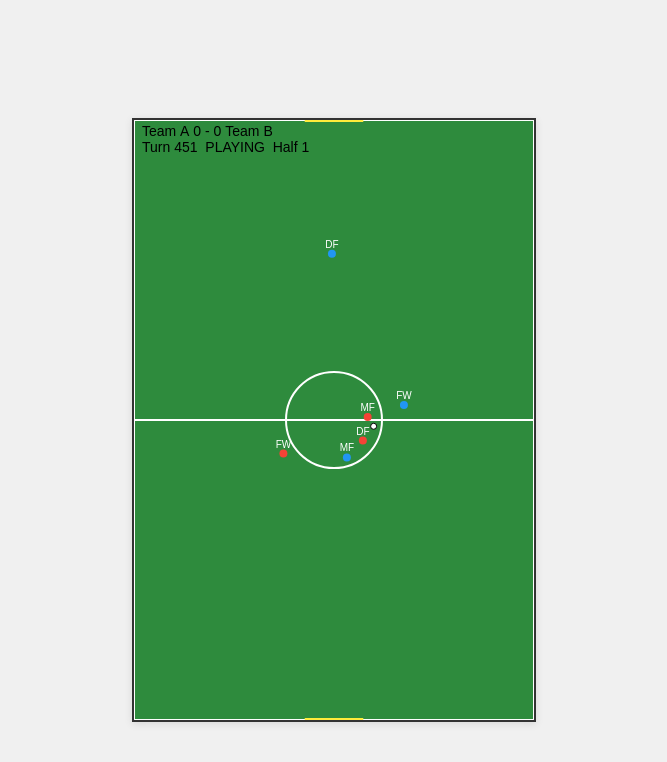
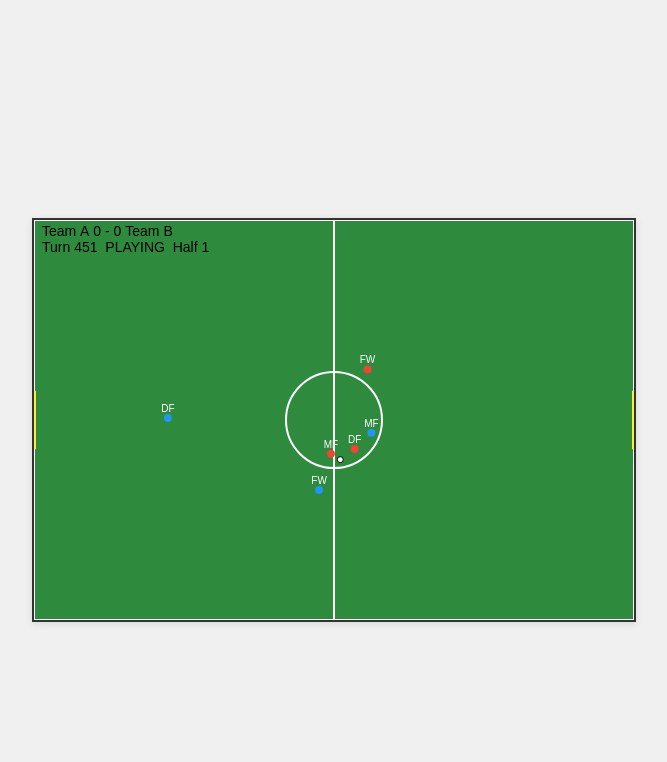
Before and after one commit to tome-beta/Agent_Football, a website built with Vite: page index.html in a window 1280 px wide. Shown: the whole page, without its empty margins (306-973 px from the left). Built offline with nearby package versions, Linux system fonts and the light colour scheme.

Commit message:
Render the pitch landscape with goals on the left/right
Game logic keeps its portrait coordinate system (y = goal-line
direction) unchanged; only CanvasRenderer's game-to-canvas mapping
swaps x/y so the pitch displays sideways (600x400 instead of 400x600),
matching how the user wants to view it in the browser.

```diff
--- a/index.html
+++ b/index.html
@@ -24,8 +24,9 @@
   </style>
 </head>
 <body>
-  <!-- 論理サイズ 50m x 75m のピッチを 8px/m で描画する想定 -->
-  <canvas id="game" width="400" height="600"></canvas>
+  <!-- 論理サイズ 75m(横) x 50m(縦) のピッチ（ゴールが左右）を 8px/m で描画する想定。
+       実際のサイズは CanvasRenderer.init() が GameConfig から設定し直す。 -->
+  <canvas id="game" width="600" height="400"></canvas>
   <script type="module" src="/src/main.ts"></script>
 </body>
 </html>
--- a/src/renderer/canvasRenderer.ts
+++ b/src/renderer/canvasRenderer.ts
@@ -1,7 +1,7 @@
 import type { Renderer, GameConfig, Player, Ball, GameState, Vec2 } from "../types";
 import { currentScore } from "../game/match";
 
-/** 論理サイズ(m)をピクセルへ変換する係数。index.html の canvas サイズ(400x600)と対応する。 */
+/** 論理サイズ(m)をピクセルへ変換する係数。index.html の canvas サイズ(600x400)と対応する。 */
 const SCALE = 8;
 
 const TEAM_COLOR: Record<"A" | "B", string> = {
@@ -24,17 +24,22 @@ export class CanvasRenderer implements Renderer {
     this.config = config;
   }
 
-  /** ゲーム座標（原点中央・y はゴールライン方向）をキャンバス座標（原点左上）へ変換する。 */
+  /**
+   * ゲーム座標（原点中央・y はゴールライン方向）をキャンバス座標（原点左上）へ変換する。
+   *
+   * ゲーム座標系自体は縦向き（y方向にゴール）のままだが、画面表示は横向き
+   * （ゴールが左右）にしたいので、ここで x/y を入れ替えて描画する。
+   */
   private toCanvas(pos: Vec2): Vec2 {
     return {
-      x: this.canvas.width / 2 + pos.x * SCALE,
-      y: this.canvas.height / 2 + pos.y * SCALE,
+      x: this.canvas.width / 2 + pos.y * SCALE,
+      y: this.canvas.height / 2 + pos.x * SCALE,
     };
   }
 
   init(): void {
-    this.canvas.width = this.config.pitch.width * SCALE;
-    this.canvas.height = this.config.pitch.length * SCALE;
+    this.canvas.width = this.config.pitch.length * SCALE;
+    this.canvas.height = this.config.pitch.width * SCALE;
   }
 
   clear(): void {
@@ -48,31 +53,31 @@ export class CanvasRenderer implements Renderer {
     ctx.fillRect(0, 0, canvas.width, canvas.height);
 
     const topLeft = this.toCanvas({ x: -config.pitch.width / 2, y: -config.pitch.length / 2 });
-    const w = config.pitch.width * SCALE;
-    const h = config.pitch.length * SCALE;
+    const w = config.pitch.length * SCALE;
+    const h = config.pitch.width * SCALE;
 
     ctx.strokeStyle = "#ffffff";
     ctx.lineWidth = 2;
     ctx.strokeRect(topLeft.x, topLeft.y, w, h);
 
-    // ハーフウェイライン・センターサークル
+    // ハーフウェイライン（縦線）・センターサークル
     ctx.beginPath();
-    ctx.moveTo(topLeft.x, canvas.height / 2);
-    ctx.lineTo(topLeft.x + w, canvas.height / 2);
+    ctx.moveTo(canvas.width / 2, topLeft.y);
+    ctx.lineTo(canvas.width / 2, topLeft.y + h);
     ctx.stroke();
 
     ctx.beginPath();
     ctx.arc(canvas.width / 2, canvas.height / 2, 6 * SCALE, 0, Math.PI * 2);
     ctx.stroke();
 
-    // 両ゴール（ゴールライン上、goalWidth の幅で黄色く強調）
+    // 両ゴール（ピッチ左右の端、goalWidth の幅で黄色く強調）
     const goalHalf = (config.pitch.goalWidth / 2) * SCALE;
     ctx.strokeStyle = "#ffeb3b";
     ctx.lineWidth = 4;
-    for (const y of [topLeft.y, topLeft.y + h]) {
+    for (const x of [topLeft.x, topLeft.x + w]) {
       ctx.beginPath();
-      ctx.moveTo(canvas.width / 2 - goalHalf, y);
-      ctx.lineTo(canvas.width / 2 + goalHalf, y);
+      ctx.moveTo(x, canvas.height / 2 - goalHalf);
+      ctx.lineTo(x, canvas.height / 2 + goalHalf);
       ctx.stroke();
     }
   }
```
